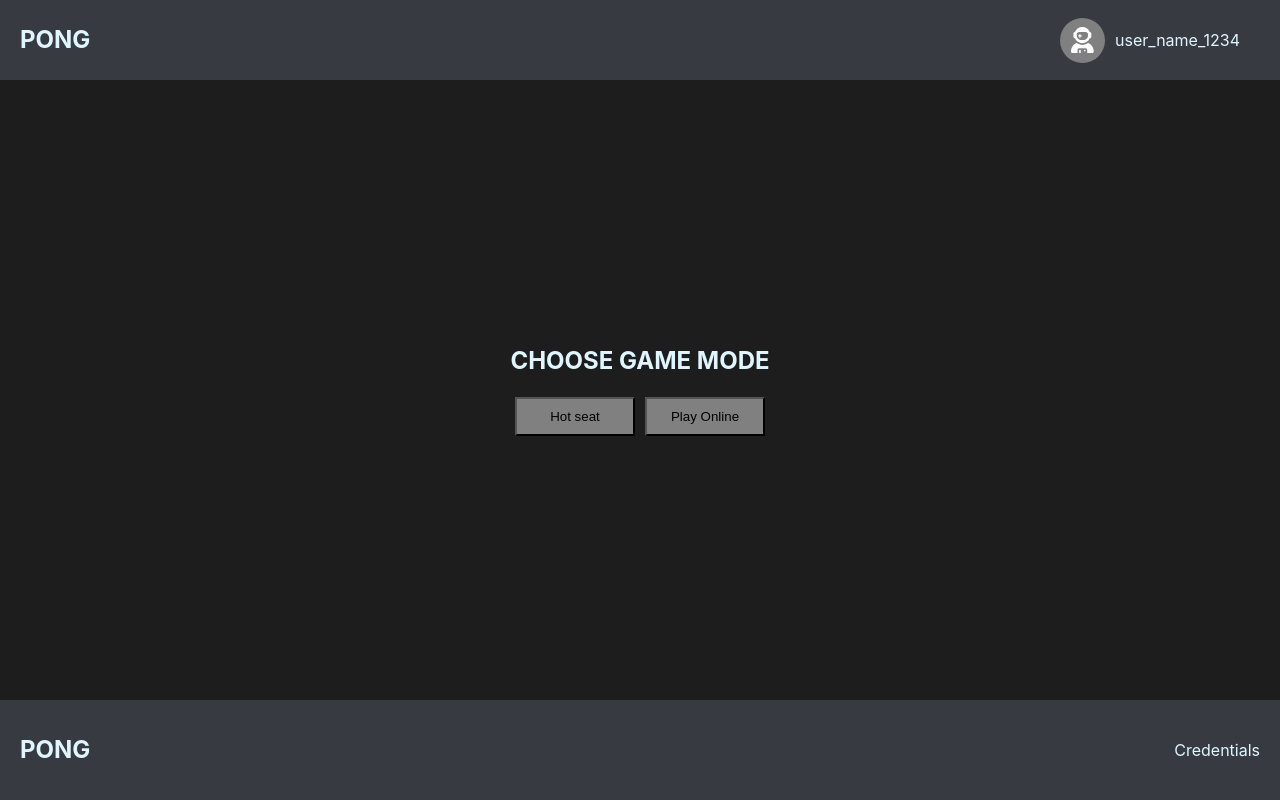
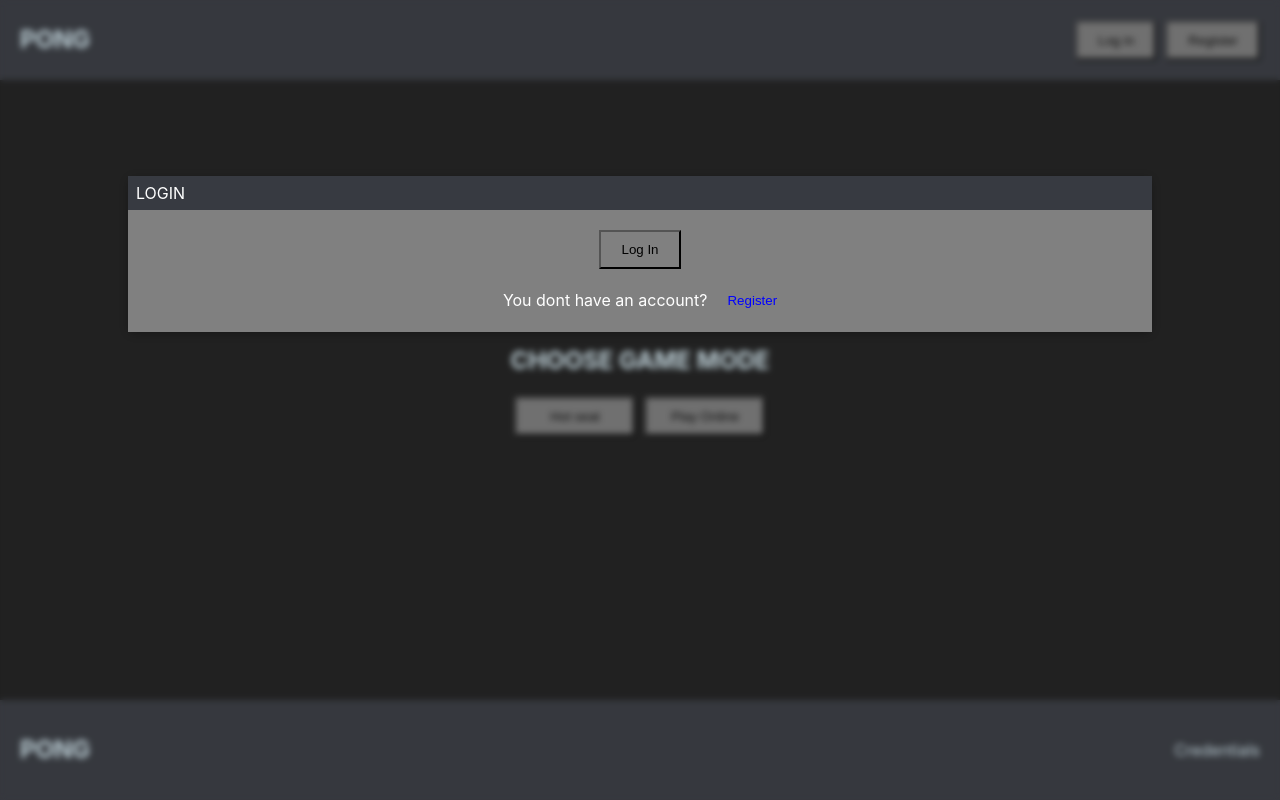
Before and after one commit to lulek1410/Pong, a React (Vite) app: page / in a window 1280 px wide. Both pictures are taken after a click on the button "Log in". Built offline with nearby package versions, Linux system fonts and the light colour scheme.

Commit message:
(feat): Add base for Auth Modal

```diff
--- a/src/App.tsx
+++ b/src/App.tsx
@@ -1,5 +1,5 @@
 import Footer from "./Layout/Footer";
-import Header from "./Layout/Header";
+import Header from "./Layout/Header/Header";
 import Main from "./Layout/Main/Main";
 
 import { StateProvider } from "./context/State";
--- a/src/Layout/Header.tsx
+++ /dev/null
@@ -1,30 +0,0 @@
-import { useContext } from "react";
-
-import Avatar from "./Avatar";
-
-import { AppState, AppStateContext, LoginStateContext } from "../context/State";
-
-import "./styles.css";
-
-const Header = () => {
-  const { isLoggedIn, setIsLoggedIn } = useContext(LoginStateContext);
-  const { setAppState } = useContext(AppStateContext);
-  return (
-    <header id="app-header">
-      <h2 className="logo" onClick={() => setAppState(AppState.MENU)}>
-        PONG
-      </h2>
-      <div>
-        {isLoggedIn ? (
-          <Avatar />
-        ) : (
-          <button className="button" onClick={() => setIsLoggedIn(true)}>
-            Log in
-          </button>
-        )}
-      </div>
-    </header>
-  );
-};
-
-export default Header;
--- /dev/null
+++ b/src/Layout/Header/AuthModal.css
@@ -0,0 +1,16 @@
+.mode-switch-button {
+  background-color: transparent;
+  border: none;
+  color: blue;
+
+  &:hover {
+    text-decoration: underline;
+  }
+}
+
+.mode-switch-container {
+  display: flex;
+  align-items: center;
+  gap: 20px;
+  margin-top: 20px;
+}
--- /dev/null
+++ b/src/Layout/Header/AuthModal.tsx
@@ -0,0 +1,51 @@
+import Modal from "../../components/Modal";
+
+import "./AuthModal.css";
+
+export enum AuthModalMode {
+  LOGIN = "login",
+  REGISTER = "register",
+}
+
+type Props = {
+  isOpen: boolean;
+  mode: AuthModalMode;
+  closeModal: () => void;
+  switchMode: () => void;
+};
+
+const ModalHeader = (props: { mode: AuthModalMode }) => {
+  return <div>{props.mode === AuthModalMode.LOGIN ? "LOGIN" : "REGISTER"}</div>;
+};
+
+const AuthModal = (props: Props) => {
+  return (
+    <Modal
+      isOpen={props.isOpen}
+      onClose={props.closeModal}
+      header={<ModalHeader mode={props.mode} />}
+    >
+      <>
+        <button type="submit" className="button">
+          {props.mode === AuthModalMode.LOGIN ? "Log In" : "Register"}
+        </button>
+        <div className="mode-switch-container">
+          <p>
+            {props.mode === AuthModalMode.LOGIN
+              ? "You dont have an account?"
+              : "You already have an account?"}
+          </p>
+          <button
+            type="button"
+            className="mode-switch-button"
+            onClick={props.switchMode}
+          >
+            {props.mode === AuthModalMode.LOGIN ? "Register" : "Log In"}
+          </button>
+        </div>
+      </>
+    </Modal>
+  );
+};
+
+export default AuthModal;
--- /dev/null
+++ b/src/Layout/Header/Header.css
@@ -0,0 +1,4 @@
+.header-buttons-container {
+  display: flex;
+  gap: 10px;
+}
--- /dev/null
+++ b/src/Layout/Header/Header.tsx
@@ -0,0 +1,86 @@
+import { useContext, useState } from "react";
+
+import Avatar from "../Avatar";
+
+import AuthModal, { AuthModalMode } from "./AuthModal";
+
+import "./Header.css";
+
+import {
+  AppState,
+  AppStateContext,
+  LoginStateContext,
+} from "../../context/State";
+
+import "../styles.css";
+
+interface ModalState {
+  isOpen: boolean;
+  mode: AuthModalMode;
+}
+
+const Header = () => {
+  const { isLoggedIn, setIsLoggedIn } = useContext(LoginStateContext);
+  const { setAppState } = useContext(AppStateContext);
+
+  const [authModal, setAuthModal] = useState<ModalState>({
+    isOpen: false,
+    mode: AuthModalMode.LOGIN,
+  });
+
+  const closeModal = () => {
+    setAuthModal({ isOpen: false, mode: AuthModalMode.LOGIN });
+  };
+
+  const openModal = (mode: AuthModalMode) => {
+    setAuthModal({ isOpen: true, mode });
+  };
+
+  const switchMode = () => {
+    setAuthModal((prevState) => ({
+      isOpen: true,
+      mode:
+        prevState.mode === AuthModalMode.LOGIN
+          ? AuthModalMode.REGISTER
+          : AuthModalMode.LOGIN,
+    }));
+  };
+
+  return (
+    <>
+      <AuthModal
+        isOpen={authModal.isOpen}
+        mode={authModal.mode}
+        closeModal={closeModal}
+        switchMode={switchMode}
+      />
+      <header id="app-header">
+        <h2 className="logo" onClick={() => setAppState(AppState.MENU)}>
+          PONG
+        </h2>
+        <div>
+          {isLoggedIn ? (
+            <Avatar />
+          ) : (
+            <div className="header-buttons-container">
+              <button
+                className="button"
+                onClick={() => openModal(AuthModalMode.LOGIN)}
+              >
+                Log in
+              </button>
+              <button
+                className="button"
+                onClick={() => openModal(AuthModalMode.REGISTER)}
+              >
+                Register
+              </button>
+            </div>
+          )}
+        </div>
+      </header>
+    </>
+  );
+};
+
+export default Header;
```
